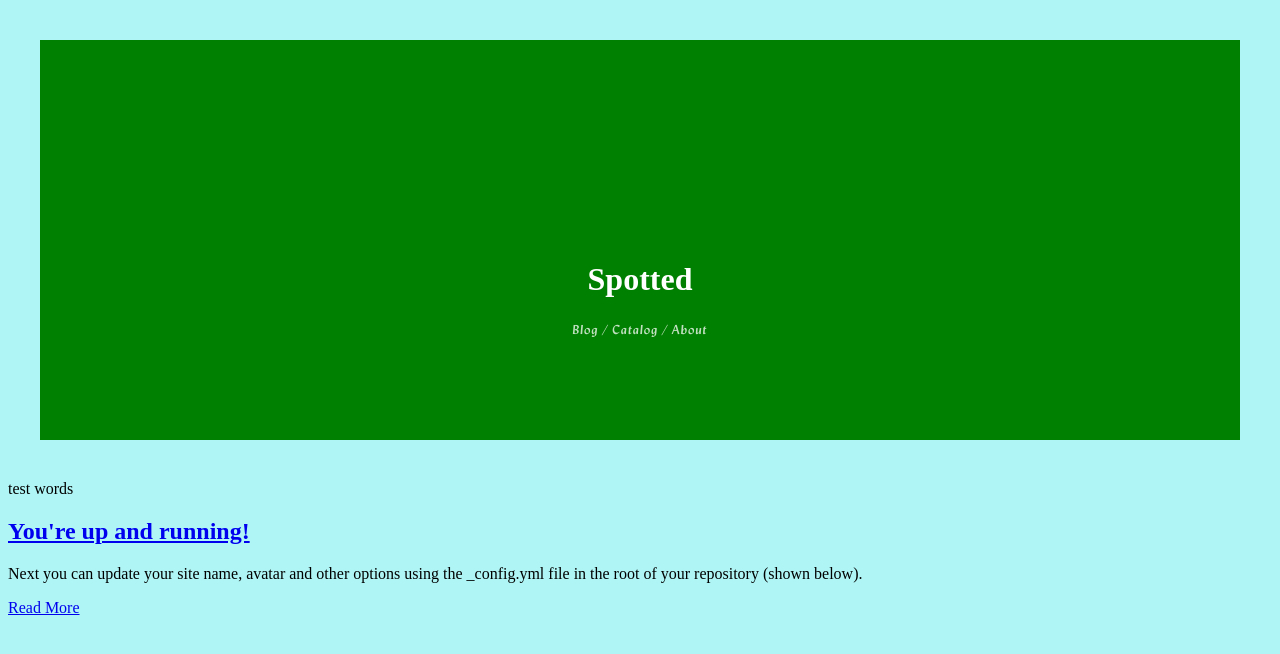
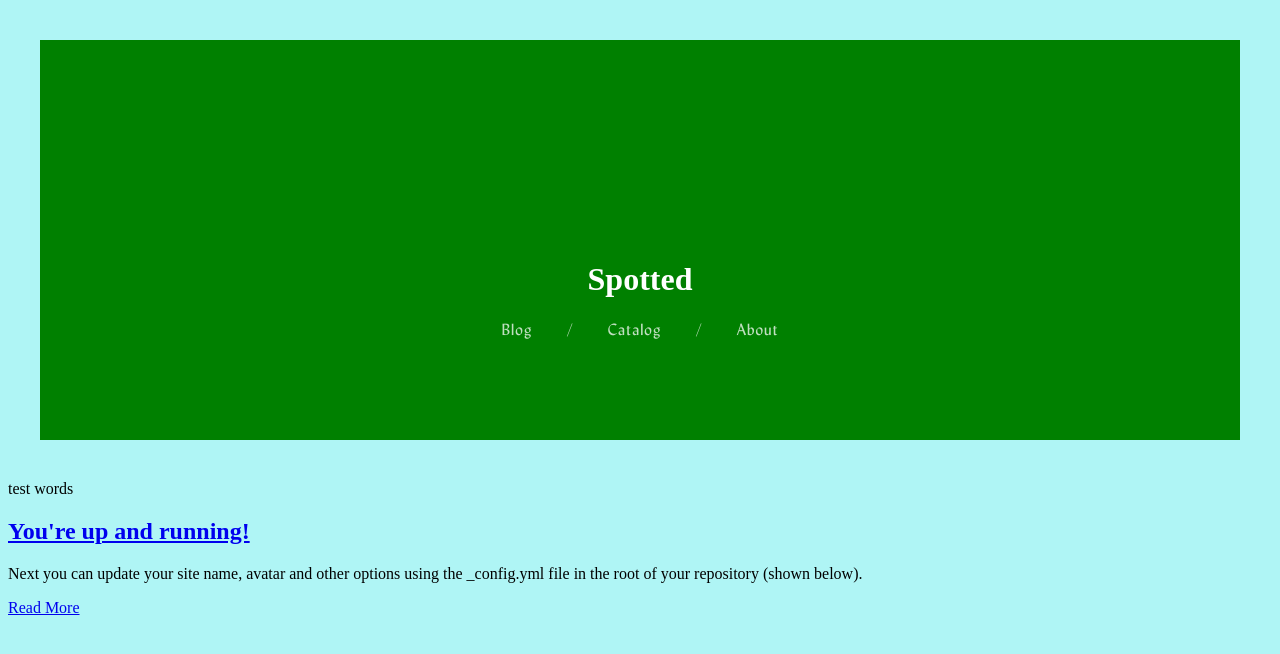
Before and after one commit to qjack001/Spotted, a Jekyll site: the page built from index.html, in a window 1280 px wide. Shown: the top 654 px of the page. Built offline with Jekyll 4.4.1, drawn with Linux system fonts in a browser that asks for light colours.

Commit message:
add all fonts and weights

```diff
--- a/_layouts/default.html
+++ b/_layouts/default.html
@@ -14,11 +14,11 @@
             <div class="header" style="background-color:green;width:95%;margin:40px auto;height:100px;text-align:center;padding-top:200px;padding-bottom:100px;">  <!-- repace with image -->
                 <h1 style="color:white;">Spotted</h1> <!-- replace with logo -->
                 <nav>
-                    <a href="app_logo.png">Blog</a> <!-- repace with actual links -->
-                    <p>/</p>
-                    <a href="app_logo.png">Catalog</a>
-                    <p>/</p>
-                    <a href="app_logo.png">About</a>
+                    <a href="app_logo.png">&nbsp Blog &nbsp</a> <!-- repace with actual links -->
+                    <p>&nbsp / &nbsp</p>
+                    <a href="app_logo.png">&nbsp Catalog &nbsp</a>
+                    <p>&nbsp / &nbsp</p>
+                    <a href="app_logo.png">&nbsp About &nbsp</a>
                 </nav>
             </div>
         </header>
--- a/style.css
+++ b/style.css
@@ -1,5 +1,82 @@
-@font-face { font-family: Lydian; src: url("/Spotted/assets/fonts/Lydian/Lydian-Bold-Italic-BT.ttf"); }
-@font-face { font-family: Monosten; src: url("Monosten-A-webfont.ttf"); }
+@font-face
+{
+    font-family: Lydian;
+    src: url("/Spotted/assets/fonts/Lydian/Lydian BT.ttf") format('truetype');
+    font-weight: normal;
+    font-style: normal;
+}
+
+@font-face
+{
+    font-family: Lydian;
+    src: url("/Spotted/assets/fonts/Lydian/Lydian Italic BT.ttf") format('truetype');
+    font-weight: normal;
+    font-style: italic;
+}
+
+@font-face
+{
+    font-family: Lydian;
+    src: url("/Spotted/assets/fonts/Lydian/Lydian Bold BT.ttf") format('truetype');
+    font-weight: bold;
+    font-style: normal;
+}
+
+@font-face
+{
+    font-family: Lydian;
+    src: url("/Spotted/assets/fonts/Lydian/Lydian-Bold-Italic-BT.ttf") format('truetype');
+    font-weight: bold;
+    font-style: italic;
+}
+
+@font-face
+{
+    font-family: Apercu;
+    src: url("/Spotted/assets/fonts/Apercu/a-rl.ttf") format('truetype');
+    font-weight: normal;
+    font-style: normal;
+}
+
+@font-face
+{
+    font-family: Apercu;
+    src: url("/Spotted/assets/fonts/Apercu/a-rm.ttf") format('truetype');
+    font-weight: medium;
+    font-style: normal;
+}
+
+@font-face
+{
+    font-family: Apercu;
+    src: url("/Spotted/assets/fonts/Apercu/a-rb.ttf") format('truetype');
+    font-weight: bold;
+    font-style: normal;
+}
+
+@font-face
+{
+    font-family: Apercu;
+    src: url("/Spotted/assets/fonts/Apercu/a-il.ttf") format('truetype');
+    font-weight: normal;
+    font-style: italic;
+}
+
+@font-face
+{
+    font-family: Apercu;
+    src: url("/Spotted/assets/fonts/Apercu/a-im.ttf") format('truetype');
+    font-weight: medium;
+    font-style: italic;
+}
+
+@font-face
+{
+    font-family: Apercu;
+    src: url("/Spotted/assets/fonts/Apercu/a-ib.ttf") format('truetype');
+    font-weight: bold;
+    font-style: italic;
+}
 
 :root
 {
@@ -29,7 +106,13 @@ nav > a, nav > p
     color: var(--soft-white);
     text-decoration: none;
     letter-spacing: 1px;
-    font-size: 0.8rem;
+    font-size: 1rem;
     display: inline;
     font-family: var(--lydian);
+    transition: color 0.5s linear;
 }
+
+nav > a:hover
+{
+    color: var(--white);
+}
```
Also changed, not shown: 1 other file.
